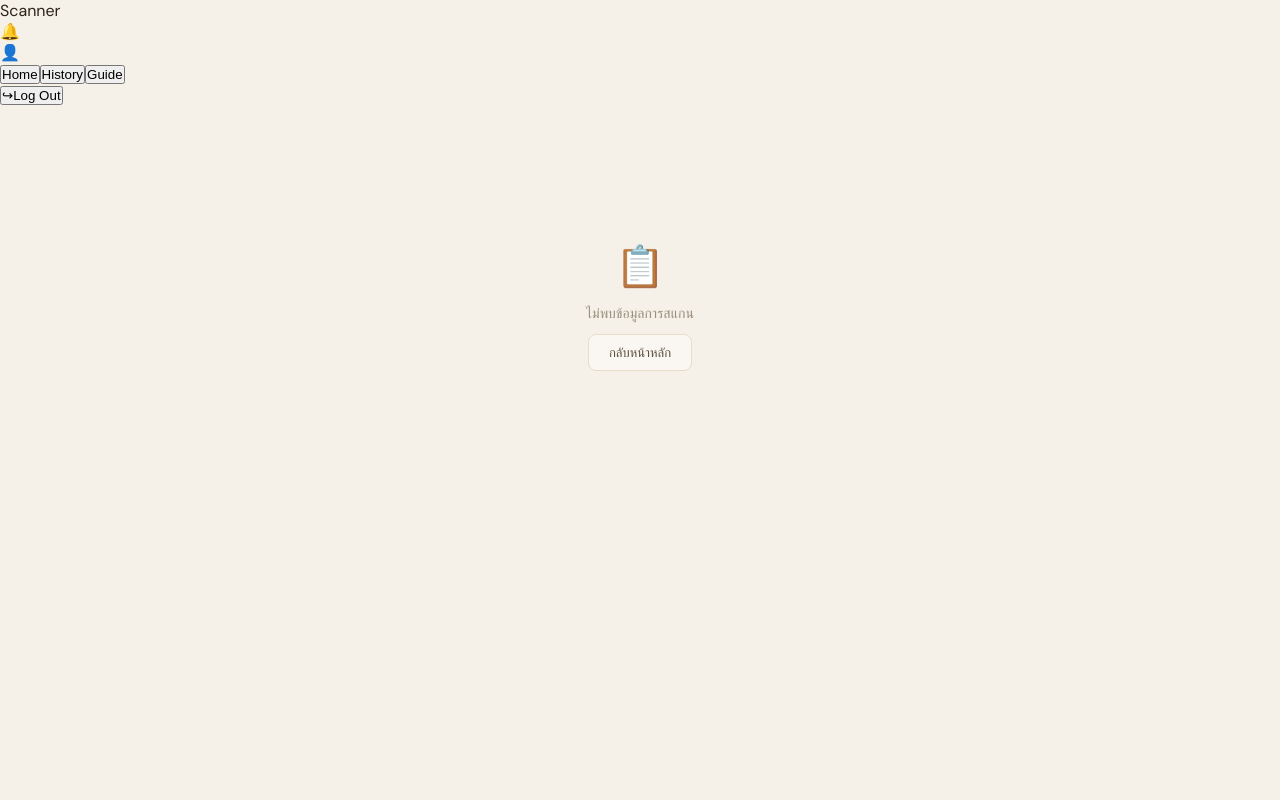
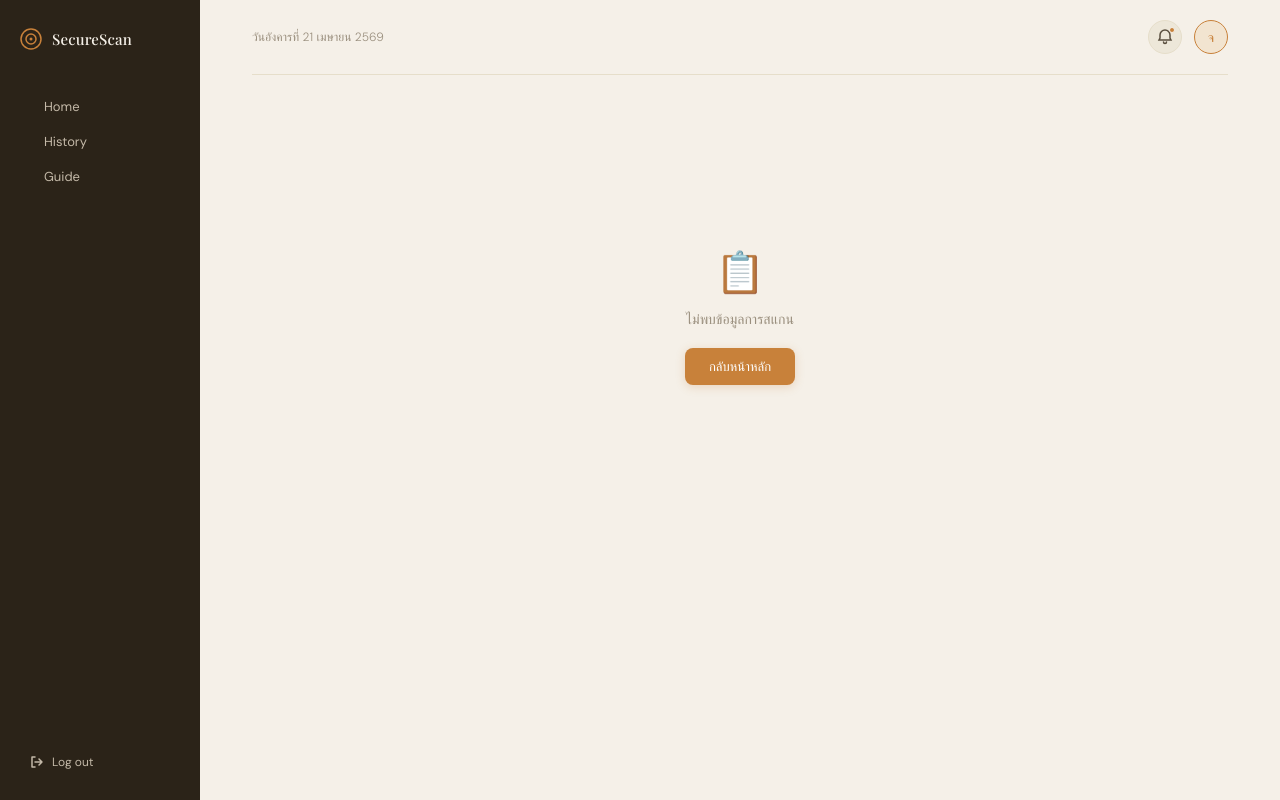
Before and after one commit to suwichak007/MicrosoftScanEngine, a React app in the folder frontend/: page /Summary in a window 1280 px wide. Built offline with nearby package versions, Linux system fonts and the light colour scheme; the HTML template or start-up script is replaced by a standard one.

Commit message:
refactor: update severity handling and improve layout structure in Summary.jsx

```diff
--- a/frontend/src/pages/Summary.jsx
+++ b/frontend/src/pages/Summary.jsx
@@ -18,12 +18,12 @@ const MEDIUM_KEYWORDS = [
 
 function getSeverity(key) {
   const lower = key.toLowerCase();
-  if (lower.includes('remote desktop'))   return 'critical';
-  if (lower.includes('bitlocker'))        return 'critical';
-  if (lower.includes('lsa protection'))   return 'critical';
-  if (lower.includes('credential'))       return 'critical';
-  if (lower.includes('account lockout'))  return 'high';
-  if (lower.includes('logon'))            return 'high';
+  if (lower.includes('remote desktop'))    return 'critical';
+  if (lower.includes('bitlocker'))         return 'critical';
+  if (lower.includes('lsa protection'))    return 'critical';
+  if (lower.includes('credential'))        return 'critical';
+  if (lower.includes('account lockout'))   return 'high';
+  if (lower.includes('logon'))             return 'high';
   if (lower.startsWith('[advanced audit]')) return 'medium';
   if (lower.startsWith('[services]'))       return 'low';
   if (CRITICAL_KEYWORDS.some(k => lower.includes(k))) return 'critical';
@@ -33,44 +33,101 @@ function getSeverity(key) {
 }
 
 const SEV_CONFIG = {
-  critical: { label: 'Critical', color: '#ff4d4d', bg: 'rgba(255,77,77,0.15)' },
-  high:     { label: 'High',     color: '#ff9900', bg: 'rgba(255,153,0,0.15)' },
-  medium:   { label: 'Medium',   color: '#f5d000', bg: 'rgba(245,208,0,0.15)' },
-  low:      { label: 'Low',      color: '#2ea3ff', bg: 'rgba(46,163,255,0.15)' },
+  critical: { label: 'Critical', color: 'var(--sev-critical)', bg: 'var(--sev-critical-bg)', bd: 'var(--sev-critical-bd)' },
+  high:     { label: 'High',     color: 'var(--sev-high)',     bg: 'var(--sev-high-bg)',     bd: 'var(--sev-high-bd)' },
+  medium:   { label: 'Medium',   color: 'var(--sev-medium)',   bg: 'var(--sev-medium-bg)',   bd: 'var(--sev-medium-bd)' },
+  low:      { label: 'Low',      color: 'var(--sev-low)',      bg: 'var(--sev-low-bg)',      bd: 'var(--sev-low-bd)' },
+};
+
+// ─── LLM Phase config ─────────────────────────────────────────────────────────
+const PHASE_INFO = {
+  loading_model: { icon: '⚙️', label: 'โหลด Model',          color: 'var(--ink-lt)' },
+  generating:    { icon: '🧠', label: 'LLM กำลังวิเคราะห์',  color: 'var(--amber)' },
+  parsing:       { icon: '🔧', label: 'แปลงผลลัพธ์',          color: 'var(--sev-medium)' },
+  done:          { icon: '✅', label: 'เสร็จสิ้น',             color: 'var(--green)' },
+  error:         { icon: '❌', label: 'เกิดข้อผิดพลาด',        color: 'var(--red)' },
 };
 
 // ─── Layout ───────────────────────────────────────────────────────────────────
 function Layout({ children, navigate }) {
   return (
-    <div className="sumPage">
-      <header className="topBar">
-        <div className="brand">Scanner</div>
-        <div className="topBarRight">
-          <div className="bellWrapper">
-            <span className="bellIcon">🔔</span>
-            <span className="notificationDot" />
+    <div className="root">
+      <aside className="sidebar">
+        <div className="sideTop">
+          <div className="logo">
+            <svg width="22" height="22" viewBox="0 0 22 22" fill="none">
+              <circle cx="11" cy="11" r="10" stroke="#c8813a" strokeWidth="1.5" />
+              <circle cx="11" cy="11" r="5"  stroke="#c8813a" strokeWidth="1.5" />
+              <circle cx="11" cy="11" r="1.5" fill="#c8813a" />
+            </svg>
+            <span className="logoText">SecureScan</span>
           </div>
-          <div className="profileCircle">👤</div>
+          <nav className="sideNav">
+            <button className="sideLink" onClick={() => navigate('/home')}>
+              <span className="sideLinkDot" />Home
+            </button>
+            <button className="sideLink" onClick={() => navigate('/history')}>
+              <span className="sideLinkDot" />History
+            </button>
+            <button className="sideLink" onClick={() => navigate('/guide')}>
+              <span className="sideLinkDot" />Guide
+            </button>
+          </nav>
         </div>
-      </header>
-      <div className="homeLayout">
-        <aside className="sideBar">
-          <div className="menuGroup">
-            <button className="menuItem" onClick={() => navigate('/home')}>Home</button>
-            <button className="menuItem" onClick={() => navigate('/history')}>History</button>
-            <button className="menuItem" onClick={() => navigate('/guide')}>Guide</button>
-          </div>
-          <button className="logoutButton" onClick={() => navigate('/')}>
-            <span className="logoutIcon">↪</span><span>Log Out</span>
-          </button>
-        </aside>
-        <main className="sumMain">{children}</main>
-      </div>
+        <button className="logoutBtn" onClick={() => navigate('/')}>
+          <svg width="14" height="14" viewBox="0 0 14 14" fill="none" stroke="currentColor" strokeWidth="1.5">
+            <path d="M5 2H2v10h3M9 10l3-3-3-3M12 7H5" strokeLinecap="round" strokeLinejoin="round" />
+          </svg>
+          Log out
+        </button>
+      </aside>
+      <main className="main">{children}</main>
     </div>
   );
 }
 
-// ─── Typewriter text ──────────────────────────────────────────────────────────
+// ─── Topbar ───────────────────────────────────────────────────────────────────
+function Topbar() {
+  return (
+    <header className="topbar">
+      <p className="topbarDate">
+        {new Date().toLocaleDateString('th-TH', { weekday: 'long', year: 'numeric', month: 'long', day: 'numeric' })}
+      </p>
+      <div className="topbarActions">
+        <button className="notifBtn">
+          <svg width="16" height="16" viewBox="0 0 16 16" fill="none" stroke="currentColor" strokeWidth="1.5">
+            <path d="M8 1a5 5 0 0 1 5 5v3l1 2H2l1-2V6a5 5 0 0 1 5-5zM6.5 13a1.5 1.5 0 0 0 3 0" strokeLinecap="round" />
+          </svg>
+          <span className="notifDot" />
+        </button>
+        <div className="avatar">จ</div>
+      </div>
+    </header>
+  );
+}
+
+// ─── Score Ring ───────────────────────────────────────────────────────────────
+function ScoreRing({ score }) {
+  const color = score >= 70 ? 'var(--green)' : score >= 40 ? 'var(--amber)' : 'var(--red)';
+  const circumference = 2 * Math.PI * 42;
+  return (
+    <div className="scoreRingWrap">
+      <svg viewBox="0 0 100 100" className="scoreRingSvg">
+        <circle cx="50" cy="50" r="42" className="scoreTrack" />
+        <circle
+          cx="50" cy="50" r="42"
+          className="scoreArc"
+          strokeDasharray={`${(score / 100) * circumference} ${circumference}`}
+          transform="rotate(-90 50 50)"
+          style={{ stroke: color }}
+        />
+      </svg>
+      <div className="scoreRingText" style={{ color }}>{score}%</div>
+    </div>
+  );
+}
+
+// ─── Typewriter ───────────────────────────────────────────────────────────────
 function TypewriterText({ text, speed = 12 }) {
   const [displayed, setDisplayed] = useState('');
   const idx = useRef(0);
@@ -90,80 +147,41 @@ function TypewriterText({ text, speed = 12 }) {
   return <span>{displayed}<span className="cursor">|</span></span>;
 }
 
-// ─── Score ring ───────────────────────────────────────────────────────────────
-function ScoreRing({ score }) {
-  const color = score >= 70 ? '#20d320' : score >= 40 ? '#f5d000' : '#ff4d4d';
-  return (
-    <div className="scoreRingWrap">
-      <svg viewBox="0 0 100 100" className="scoreRingSvg">
-        <circle cx="50" cy="50" r="42" className="scoreTrack" />
-        <circle cx="50" cy="50" r="42" className="scoreArc"
-          strokeDasharray={`${score * 2.638} 263.8`}
-          transform="rotate(-90 50 50)"
-          style={{ stroke: color }}
-        />
-      </svg>
-      <div className="scoreRingText" style={{ color }}>{score}%</div>
-    </div>
-  );
-}
-
-// ─── LLM Progress Indicator (แสดงระหว่าง LLM กำลังคิด) ──────────────────────
-const PHASE_INFO = {
-  loading_model: { icon: '⚙️',  label: 'โหลด Model',      color: '#888' },
-  generating:    { icon: '🧠',  label: 'LLM กำลังวิเคราะห์', color: '#2ea3ff' },
-  parsing:       { icon: '🔧',  label: 'แปลงผลลัพธ์',      color: '#f5d000' },
-  done:          { icon: '✅',  label: 'เสร็จสิ้น',         color: '#20d320' },
-  error:         { icon: '❌',  label: 'เกิดข้อผิดพลาด',    color: '#ff4d4d' },
-};
-
+// ─── LLM Progress Bar ─────────────────────────────────────────────────────────
 function LlmProgressBar({ phase, tokenCount, tokensPerSec, elapsed, message }) {
   const info = PHASE_INFO[phase] || PHASE_INFO.generating;
 
-  // Progress bar % ประมาณจาก token count (target ~600 tokens)
-  const barPct = phase === 'done'
-    ? 100
-    : phase === 'parsing'
-    ? 95
-    : phase === 'loading_model'
-    ? 5
-    : Math.min(90, Math.round((tokenCount / 600) * 85) + 10);
+  const barPct = phase === 'done'         ? 100
+               : phase === 'parsing'      ? 95
+               : phase === 'loading_model'? 5
+               : Math.min(90, Math.round((tokenCount / 600) * 85) + 10);
 
   return (
     <div className="llmProgress">
-      {/* Phase badge */}
       <div className="llmPhaseRow">
         <span className="llmPhaseIcon">{info.icon}</span>
         <span className="llmPhaseLabel" style={{ color: info.color }}>{info.label}</span>
-        {phase === 'generating' && (
-          <span className="llmPulse" />
-        )}
+        {phase === 'generating' && <span className="llmPulse" />}
       </div>
 
-      {/* Progress bar */}
       <div className="llmBar">
         <div
           className="llmBarFill"
-          style={{
-            width: `${barPct}%`,
-            background: info.color,
-            transition: 'width 0.4s ease',
-          }}
+          style={{ width: `${barPct}%`, background: info.color }}
         />
       </div>
 
-      {/* Stats row */}
       <div className="llmStatsRow">
         {phase === 'generating' && (
           <>
             <span className="llmStat">
               <span className="llmStatLabel">เวลา</span>
-              <span className="llmStatVal" style={{ color: '#2ea3ff' }}>{elapsed}s</span>
+              <span className="llmStatVal" style={{ color: 'var(--amber)' }}>{elapsed}s</span>
             </span>
             {tokensPerSec !== '~' && tokensPerSec > 0 && (
               <span className="llmStat">
                 <span className="llmStatLabel">tok/s</span>
-                <span className="llmStatVal" style={{ color: '#f5d000' }}>{tokensPerSec}</span>
+                <span className="llmStatVal" style={{ color: 'var(--sev-medium)' }}>{tokensPerSec}</span>
               </span>
             )}
             {tokenCount > 0 && tokensPerSec !== '~' && (
@@ -177,12 +195,10 @@ function LlmProgressBar({ phase, tokenCount, tokensPerSec, elapsed, message }) {
         {message && <span className="llmMessage">{message}</span>}
       </div>
 
-      {/* Dev log — terminal-style, เห็นชัดสำหรับ dev */}
       <div className="llmDevLog">
         {phase === 'generating' && elapsed > 0
           ? `› LLM running... ${elapsed}s elapsed${tokensPerSec !== '~' ? ` | ${tokenCount} tokens @ ${tokensPerSec} tok/s` : ' | computing...'}`
-          : `› ${message || phase}`
-        }
+          : `› ${message || phase}`}
       </div>
     </div>
   );
@@ -217,8 +233,8 @@ export default function Summary() {
         const name     = key.replace(/^\[[^\]]+\]\s*/, '');
         const severity = getSeverity(key);
         const raw      = String(value);
-        const tgt      = (raw.match(/Target:\s*([^,)]+?)(?:\s*,|\s*\)|$)/) || [])[1]?.trim() || '';
-        const act      = (raw.match(/Actual:\s*(.+?)(?:\s*\)\s*$|\s*$)/) || [])[1]?.trim().replace(/\)\s*$/, '') || '';
+        const tgt = (raw.match(/Target:\s*([^,)]+?)(?:\s*,|\s*\)|$)/) || [])[1]?.trim() || '';
+        const act = (raw.match(/Actual:\s*(.+?)(?:\s*\)\s*$|\s*$)/) || [])[1]?.trim().replace(/\)\s*$/, '') || '';
         return { key, name, section, severity, target: tgt, actual: act };
       })
       .sort((a, b) => {
@@ -238,7 +254,7 @@ export default function Summary() {
   [scanData]);
   const totalCount = Object.keys(scanData?.details || {}).length;
 
-  // ─── SSE streaming call ───────────────────────────────────────────────────
+  // ─── SSE streaming ────────────────────────────────────────────────────────
   useEffect(() => {
     if (!scanData) return;
 
@@ -249,27 +265,23 @@ export default function Summary() {
     setPhaseMsg('กำลังเชื่อมต่อ...');
 
     const top30 = failItems.slice(0, 30).map(i => ({
-      name:     i.name,
-      section:  i.section,
-      severity: i.severity,
-      target:   i.target,
-      actual:   i.actual,
+      name: i.name, section: i.section, severity: i.severity,
+      target: i.target, actual: i.actual,
     }));
 
     const body = JSON.stringify({
-      score:       scanData.score,
-      target_name: scanData.targetName || scanData.hostname,
-      version:     scanData.version,
-      pass_count:  passCount,
-      total_count: totalCount,
-      fail_items:  top30,
+      score:          scanData.score,
+      target_name:    scanData.targetName || scanData.hostname,
+      version:        scanData.version,
+      pass_count:     passCount,
+      total_count:    totalCount,
+      fail_items:     top30,
       critical_count: counts.critical,
       high_count:     counts.high,
       medium_count:   counts.medium,
       low_count:      counts.low,
     });
 
-    // SSE ผ่าน fetch (ต้องใช้ fetch ไม่ใช่ EventSource เพราะต้องส่ง POST + body)
     let aborted = false;
     const controller = new AbortController();
 
@@ -301,53 +313,38 @@ export default function Summary() {
           if (done || aborted) break;
 
           buffer += decoder.decode(value, { stream: true });
-
-          // Parse SSE messages จาก buffer
           const messages = buffer.split('\n\n');
-          buffer = messages.pop() || ''; // เก็บ incomplete message ไว้
+          buffer = messages.pop() || '';
 
           for (const msg of messages) {
             if (!msg.trim()) continue;
-
-            // หา event type และ data
             const eventMatch = msg.match(/^event:\s*(.+)$/m);
             const dataMatch  = msg.match(/^data:\s*(.+)$/m);
             if (!eventMatch || !dataMatch) continue;
 
             const event = eventMatch[1].trim();
-            let   data;
+            let data;
             try { data = JSON.parse(dataMatch[1]); } catch { continue; }
 
-            // ─── Handle events ───────────────────────────────────────────
             if (event === 'phase') {
               setLlmPhase(data.phase);
               setPhaseMsg(data.message || '');
-              if (data.phase === 'done') {
-                setLoading(false);
-              }
-            }
-
-            else if (event === 'token') {
+              if (data.phase === 'done') setLoading(false);
+            } else if (event === 'token') {
               setTokenCount(data.count);
               setTokensPerSec(data.tokens_per_sec);
               setElapsed(data.elapsed);
-              // เมื่อได้ token event แสดงว่า LLM ยัง alive — อัปเดต phase message
               if (data.tokens_per_sec === '~') {
                 setPhaseMsg(`LLM กำลังคิด... ผ่านมาแล้ว ${data.elapsed}s`);
               }
-            }
-
-            else if (event === 'result') {
+            } else if (event === 'result') {
               setLlmData(data);
-            }
-
-            else if (event === 'error') {
+            } else if (event === 'error') {
               setLlmError(data.detail || 'Unknown error');
               setLoading(false);
             }
           }
         }
-
       } catch (err) {
         if (!aborted) {
           setLlmError(String(err));
@@ -356,10 +353,7 @@ export default function Summary() {
       }
     })();
 
-    return () => {
-      aborted = true;
-      controller.abort();
-    };
+    return () => { aborted = true; controller.abort(); };
   }, [scanData]);
 
   // ─── Export ───────────────────────────────────────────────────────────────
@@ -398,10 +392,11 @@ export default function Summary() {
   if (!scanData) {
     return (
       <Layout navigate={navigate}>
+        <Topbar />
         <div className="sumEmpty">
           <div className="sumEmptyIcon">📋</div>
           <div className="sumEmptyText">ไม่พบข้อมูลการสแกน</div>
-          <button className="sumBackBtn" onClick={() => navigate('/home')}>กลับหน้าหลัก</button>
+          <button className="sumEmptyBtn" onClick={() => navigate('/home')}>กลับหน้าหลัก</button>
         </div>
       </Layout>
     );
@@ -409,6 +404,9 @@ export default function Summary() {
 
   return (
     <Layout navigate={navigate}>
+      <Topbar />
+
+      {/* ── Header ── */}
       <div className="sumHeader">
         <h1 className="sumTitle">Report</h1>
         <button
@@ -420,7 +418,7 @@ export default function Summary() {
         </button>
       </div>
 
-      {/* ── Score bar ── */}
+      {/* ── Score Bar ── */}
       <div className="sumScoreBar">
         <ScoreRing score={scanData.score} />
         <div className="sumScoreMeta">
@@ -432,8 +430,11 @@ export default function Summary() {
           </div>
           <div className="sumSevRow">
             {Object.entries(SEV_CONFIG).map(([sev, cfg]) => (
-              <span key={sev} className="sevPill"
-                style={{ color: cfg.color, border: `1px solid ${cfg.color}`, background: cfg.bg }}>
+              <span
+                key={sev}
+                className="sevPill"
+                style={{ color: cfg.color, background: cfg.bg, border: `1px solid ${cfg.bd}` }}
+              >
                 {cfg.label}: {counts[sev]}
               </span>
             ))}
@@ -441,10 +442,10 @@ export default function Summary() {
         </div>
       </div>
 
-      {/* ── Main card ── */}
+      {/* ── Main Card ── */}
       <div className="sumCard">
 
-        {/* ── Progress indicator — แสดงตลอดระหว่าง loading ── */}
+        {/* LLM Progress */}
         {loading && (
           <div className="sumSection">
             <LlmProgressBar
@@ -457,32 +458,29 @@ export default function Summary() {
           </div>
         )}
 
-        {/* ── Error ── */}
+        {/* Error */}
         {llmError && !loading && (
           <div className="sumSection">
             <div className="llmError">⚠️ {llmError}</div>
           </div>
         )}
 
-        {/* ── SECTION 1: Summary overview ── */}
+        {/* Section 1 — Summary */}
         <section className="sumSection">
           <div className="sumSectionHeader">
             <span className="sumSectionIcon">🛡️</span>
             <h2 className="sumSectionTitle">Summary</h2>
           </div>
           <div className="sumTextBox">
-            {llmData?.overview && (
-              <TypewriterText text={llmData.overview} speed={10} />
-            )}
-            {loading && !llmData && (
-              <span className="sumPlaceholder">รอ LLM วิเคราะห์...</span>
-            )}
+            {llmData?.overview
+              ? <TypewriterText text={llmData.overview} speed={10} />
+              : <span className="sumPlaceholder">รอ LLM วิเคราะห์...</span>}
           </div>
         </section>
 
         <div className="sumDivider" />
 
-        {/* ── SECTION 2: Detected Summary ── */}
+        {/* Section 2 — Detected */}
         <section className="sumSection">
           <div className="sumSectionHeader">
             <span className="sumSectionIcon">🔍</span>
@@ -494,10 +492,15 @@ export default function Summary() {
               {llmData.detected.map((item, i) => {
                 const sev = SEV_CONFIG[item.severity] || SEV_CONFIG.low;
                 return (
-                  <div key={i} className="detectedCard"
-                    style={{ borderLeft: `3px solid ${sev.color}` }}>
+                  <div
+                    key={i}
+                    className="detectedCard"
+                    style={{ borderLeft: `3px solid ${sev.color}` }}
+                  >
                     <div className="dcTop">
-                      <span className="dcSev" style={{ color: sev.color, background: sev.bg }}>{sev.label}</span>
+                      <span className="dcSev" style={{ color: sev.color, background: sev.bg, border: `1px solid ${sev.bd}` }}>
+                        {sev.label}
+                      </span>
                       <span className="dcSection">[{item.section}]</span>
                     </div>
                     <div className="dcName">{item.name}</div>
@@ -511,24 +514,20 @@ export default function Summary() {
               })}
             </div>
           )}
-
         </section>
 
         <div className="sumDivider" />
 
-        {/* ── SECTION 3: Recommendation ── */}
+        {/* Section 3 — Recommendation */}
         <section className="sumSection">
           <div className="sumSectionHeader">
             <span className="sumSectionIcon">💡</span>
             <h2 className="sumSectionTitle">Recommendation</h2>
           </div>
           <div className="sumTextBox">
-            {llmData?.recommendation && (
-              <TypewriterText text={llmData.recommendation} speed={8} />
-            )}
-            {loading && !llmData && (
-              <span className="sumPlaceholder">รอผลการวิเคราะห์...</span>
-            )}
+            {llmData?.recommendation
+              ? <TypewriterText text={llmData.recommendation} speed={8} />
+              : <span className="sumPlaceholder">รอผลการวิเคราะห์...</span>}
           </div>
         </section>
 
```
